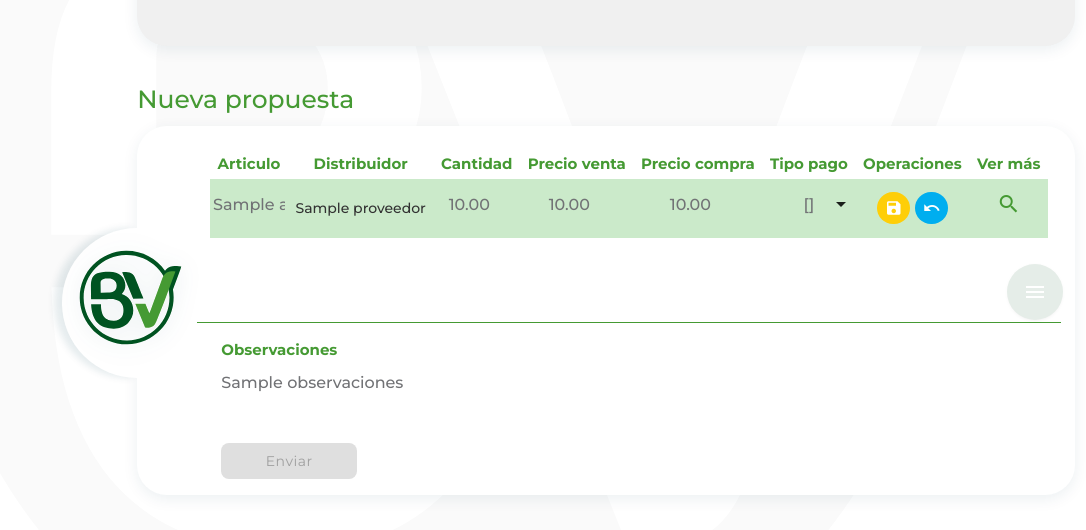
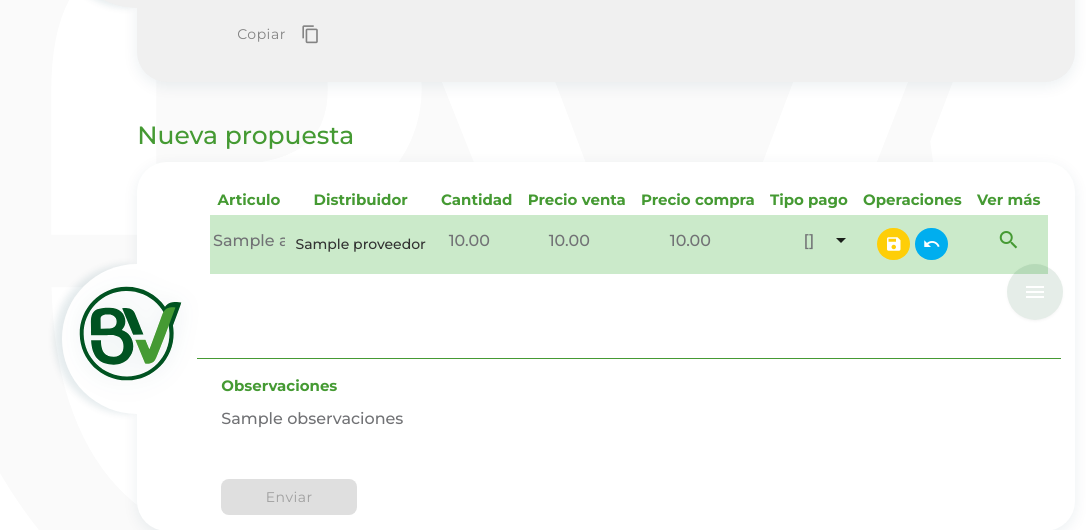
Before and after one commit to tobiasjpalacios/Buenaventura, a Django app: template BAProject/BAapp/templates/negocio.html in a window 1280 px wide. Shown: the part 457-987 px from the top of the page, without its empty margins (194-1280 px from the left). Run offline with Django 3.2, Linux system fonts and the light colour scheme; the template is opened without the code that fills it: most values are stand-ins (such as "Sample title", 1, 10 or a date in 2020).

Commit message:
agregue opcion para copiar al portapapeles el URL de un elemento en negociacion

```diff
--- a/BAProject/BAapp/static/css/negocio.css
+++ b/BAProject/BAapp/static/css/negocio.css
@@ -542,3 +542,11 @@ table.table-nego tr td {
     margin: auto;
     width: 5%;
 }
+
+.copy-btn {
+    border-radius: 8px !important;
+    width: fit-content;
+    text-transform: none;
+    background-color: transparent !important;
+    color: #838383 !important;
+}
--- a/BAProject/BAapp/static/js/negocio.js
+++ b/BAProject/BAapp/static/js/negocio.js
@@ -31,13 +31,13 @@ $(document).ready(function(){
 var modifyWasClicked = false;
 
 function mScrollTo(id) {
-  // console.log(id)
-    var elementPosition = $(id).offset().top;
-    var navHeight = $("nav").height();
+  // console.log($(id));
+  var elementPosition = $(id).offset().top;
+  var navHeight = $("nav").height();
 
-    $('html,body').animate({
-      scrollTop: elementPosition - navHeight - 100
-    }, 700);
+  $('html,body').animate({
+    scrollTop: elementPosition - navHeight - 100
+  }, 700);
 }
 
 $("#btnScrollTop").on('click', function() {
@@ -107,6 +107,7 @@ function toggleClientView(n) {
     $(".card.history-card").addClass("vista-cliente");
     $(".circle-neg").addClass("vista-cliente");
     $(".container__wrapper").show();
+    $(".copy-btn").hide();
 
     vistaCliente = true;
 
@@ -125,6 +126,7 @@ function toggleClientView(n) {
     $(".card.history-card").removeClass("vista-cliente");
     $(".circle-neg").removeClass("vista-cliente");
     $(".container__wrapper").hide();
+    $(".copy-btn").show();
 
     vistaCliente = false;
 
@@ -268,3 +270,12 @@ function getArtId(n) {
   var artId = parseInt($('#artDatalist'+n+' option[value="' + artSearchInput +'"]').attr("id"));
   return artId;
 }
+
+function copyIdToClipboard(url, n) {
+  var text = url + "#" + n;
+  navigator.clipboard.writeText(text).then(function() {
+    M.toast({html: "Copiado al portapapeles"});
+  } , function() {
+    M.toast({html: "Error al copiar al portapapeles"});
+  })
+}
--- a/BAProject/BAapp/templates/negocio.html
+++ b/BAProject/BAapp/templates/negocio.html
@@ -189,11 +189,16 @@ Negociación {{ negocio.get_id_de_neg }}
     "{% else %}"
     elId = "#form-table-div"
     "{% endif %}"
-    if (elId) {
-      setTimeout(function() {
-          mScrollTo(elId);
-      }, 500);
-    }
+    setTimeout(function() {
+        if (window.location.hash) {
+          var hash = window.location.hash.substring(1);
+          var target = $("#div-table-" + hash);
+          if (target.length) {
+            elId = "#" + target.attr('id');
+          }
+        }
+        mScrollTo(elId);
+    }, 800);
 
     listProp.push('0');
 
--- a/BAProject/BAapp/templates/negocio/table_history.html
+++ b/BAProject/BAapp/templates/negocio/table_history.html
@@ -96,6 +96,7 @@
       <div class="card-action table-nego">
         <span class="obser">Observaciones</span>
         <p>{{ prop.observaciones|default_if_none:'No hay observaciones'|default:'No hay observaciones' }}</p>
+        <a class="copy-btn no-shadow waves-effect waves-dark btn tooltipped" data-position="top" data-tooltip="Copiar URL del elemento" onclick="copyIdToClipboard(window.location.href.split('#')[0], {{prop.id}});"><i class="material-icons right">content_copy</i>Copiar</a>
       </div>
     </div>
   </div>
```
